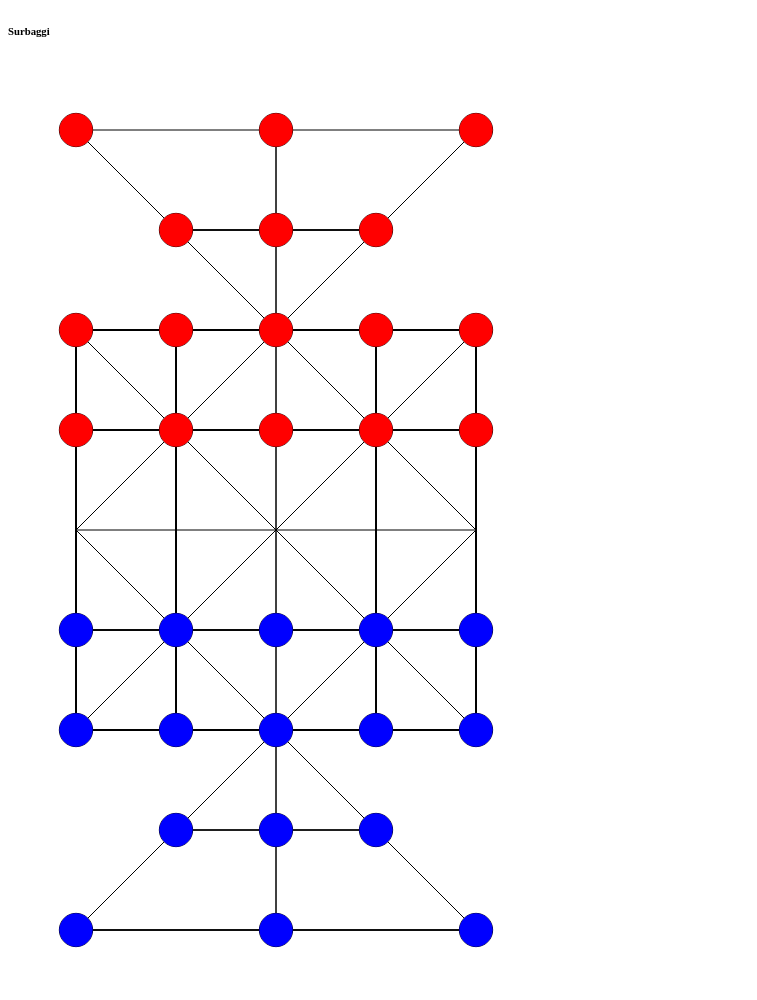
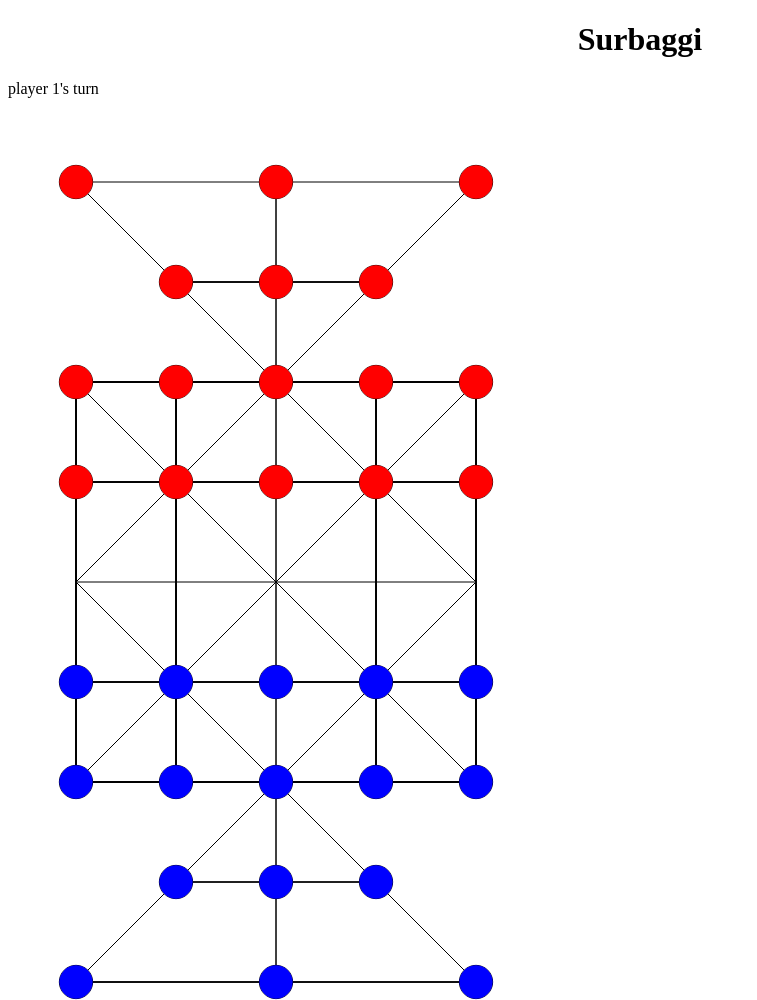
Before and after one commit to adarsh-sgh/surbaggi, a plain HTML site: page index.html in a window 1280 px wide. Shown: the whole page, without its empty margins (0-757 px from the left). Drawn offline with Linux system fonts and the light colour scheme.

Commit message:
notifies whose turn it is

```diff
--- a/index.html
+++ b/index.html
@@ -6,7 +6,7 @@
     <title>Surbaggi</title>
 </head>
 <body>
-    <h6>Surbaggi</h6>
+    <h1 style="text-align: center;">Surbaggi</h1><p id="notice"></p>
     <canvas id="board" width="499" height="899" style="border: 18px solid rgb(255, 255, 255);" onclick="clickHandler(event)"></canvas>
     <script src="surbaggi.js"></script>
 </body>
--- a/surbaggi.js
+++ b/surbaggi.js
@@ -8,7 +8,7 @@ let toY;
 let turnOf=1
 //set canvas width=4x+2m-1 & height=8x+2m-1  -1 is bugfix
 var ctx = canvas.getContext("2d");
-boardDraw();
+// boardDraw();
 let piecePosition=   [//0 invalid pos 1 blue 2 red 3 empty ;
 [2,0,2,0,2],
 [0,2,2,2,0],
@@ -20,7 +20,8 @@ let piecePosition=   [//0 invalid pos 1 blue 2 red 3 empty ;
 [0,1,1,1,0],
 [1,0,1,0,1],
  ];
-pieceDraw();
+// pieceDraw();
+const refresh=boardDraw();pieceDraw();id('notice').innerHTML=`player ${turnOf}'s turn`
 let reachable=[];
 let canReach = {
 "11": [
```
